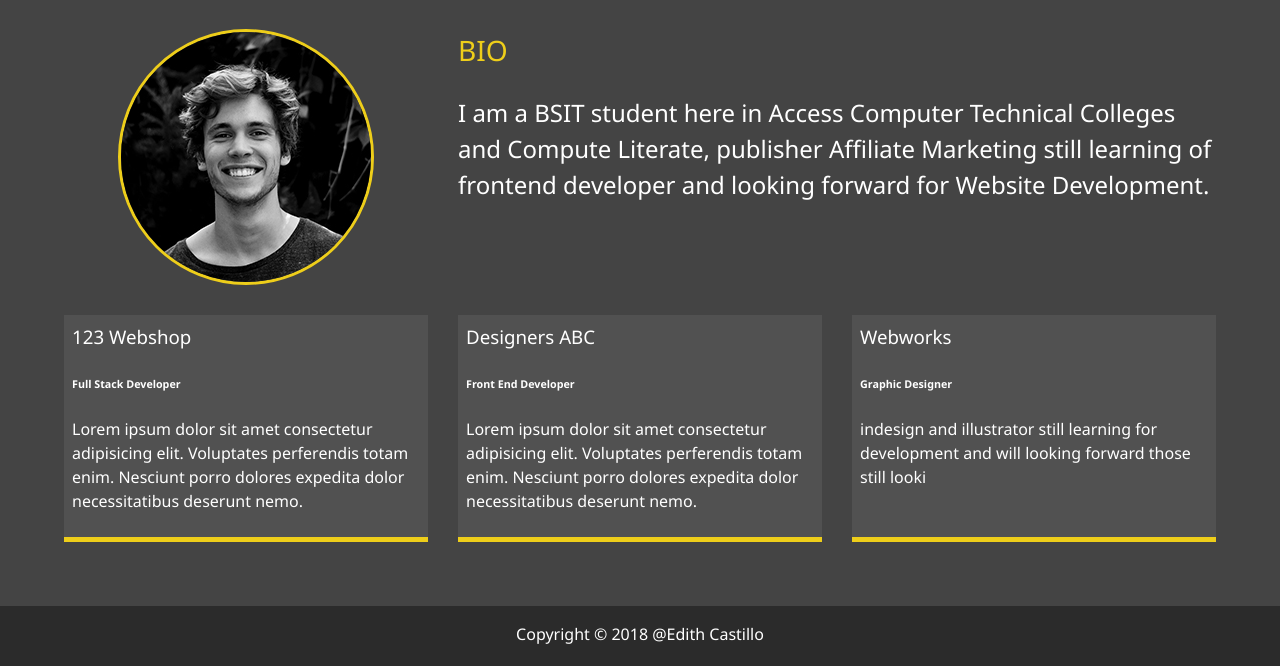
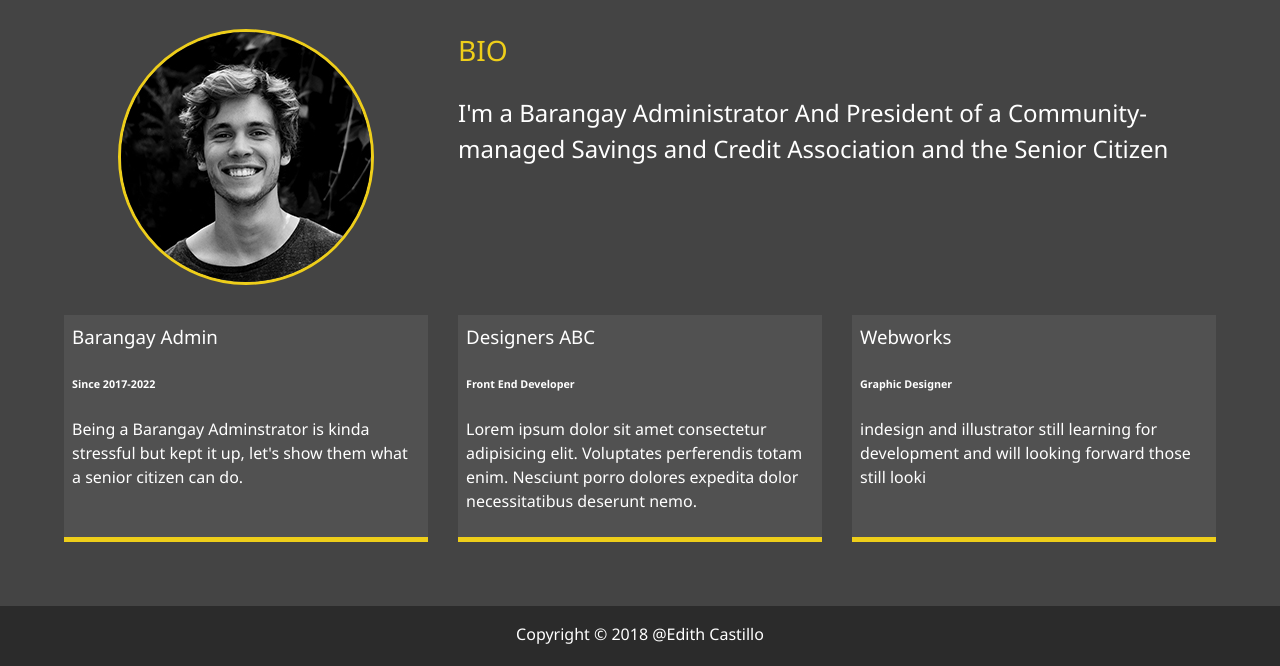
Before and after one commit to ayoallendave/portfolio, a website: page about.html in a window 1280 px wide. Shown: the part 253-919 px from the top of the page. Drawn offline with Linux system fonts and the light colour scheme.

Commit message:
Update about.html

```diff
--- a/about.html
+++ b/about.html
@@ -62,14 +62,12 @@
 
       <div class="bio">
         <h3 class="text-secondary">BIO</h3>
-        <p>I am a BSIT student here in Access Computer Technical Colleges and Compute Literate, publisher Affiliate Marketing still learning of frontend developer and looking forward for Website Development.</p>
-      </div>
+        <p>I'm a Barangay Administrator And President of a Community-managed Savings and Credit Association and the Senior Citizen</div>
 
       <div class="job job-1">
-        <h3>123 Webshop</h3>
-        <h6>Full Stack Developer</h6>
-        <p>Lorem ipsum dolor sit amet consectetur adipisicing elit. Voluptates perferendis totam enim. Nesciunt porro dolores
-          expedita dolor necessitatibus deserunt nemo.</p>
+        <h3>Barangay Admin</h3>
+        <h6>Since 2017-2022</h6>
+        <p>Being a Barangay Adminstrator is kinda stressful but kept it up, let's show them what a senior citizen can do. </p>
       </div>
 
       <div class="job job-2">
```
